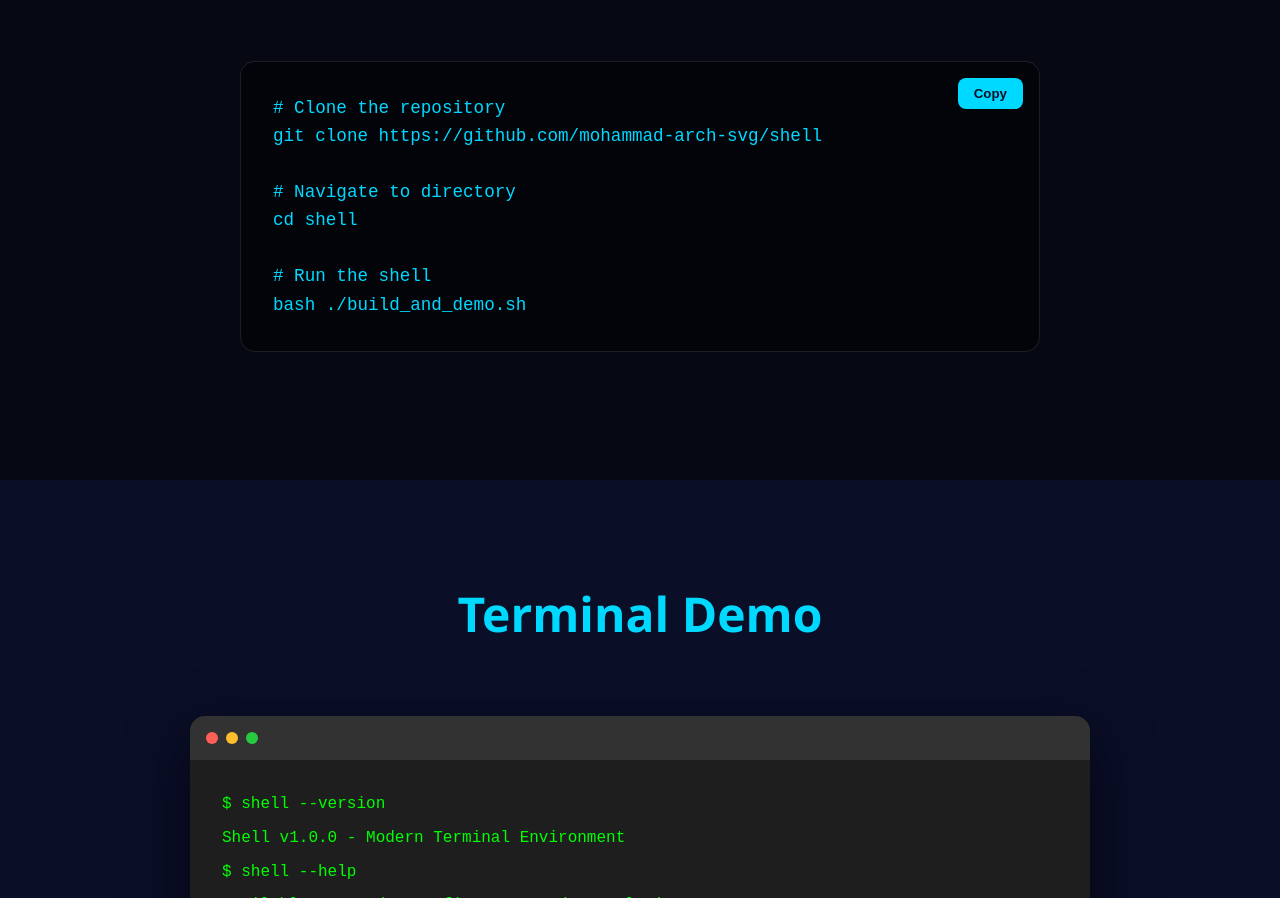
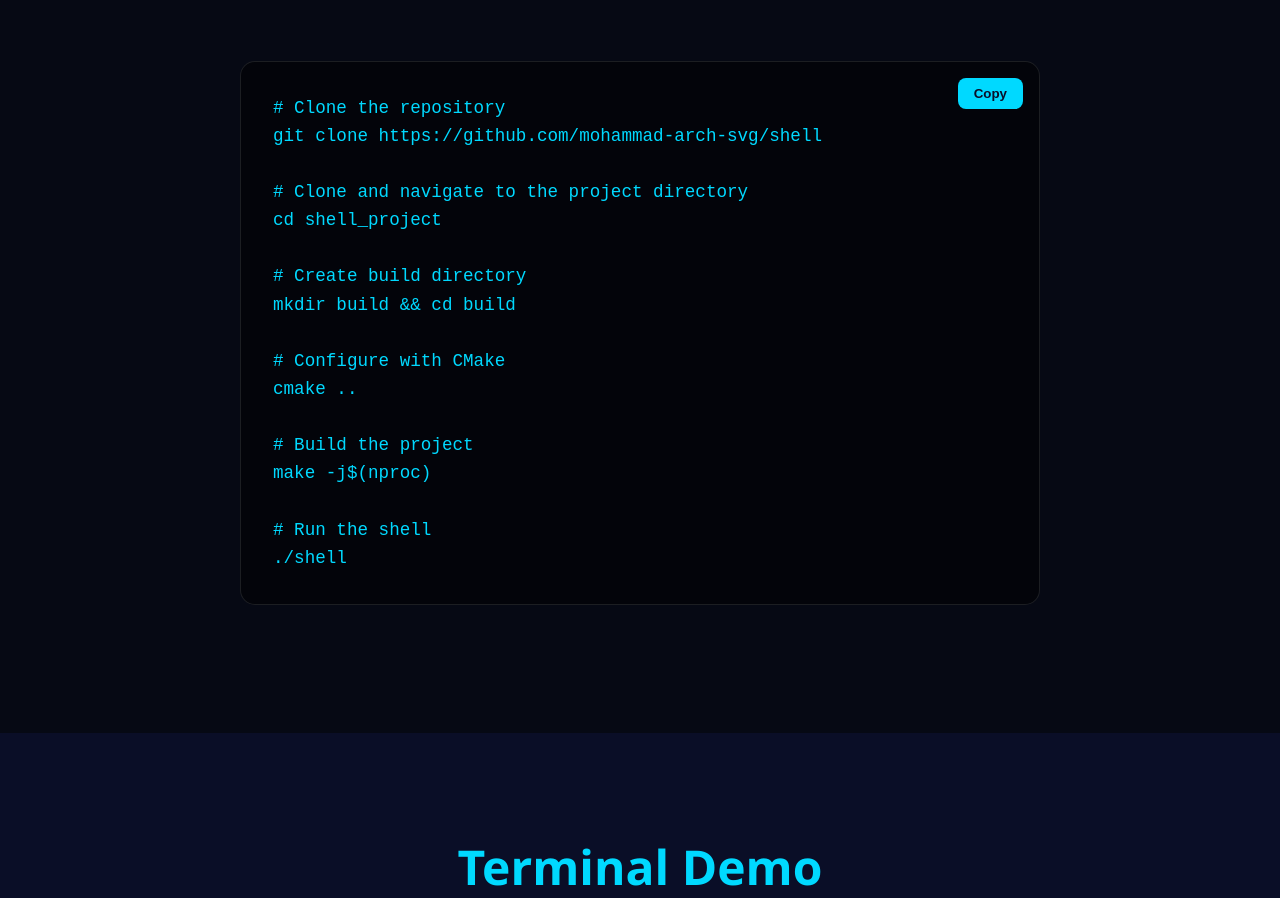
Before and after one commit to mohammad-arch-svg/shell, a plain HTML site: page index.html in a window 1280 px wide. Shown: the part 1953-2851 px from the top of the page. Drawn offline with Linux system fonts and the light colour scheme.

Commit message:
Add files via upload

```diff
--- a/index.html
+++ b/index.html
@@ -418,11 +418,20 @@
             <pre><code id="install-code"># Clone the repository
 git clone https://github.com/mohammad-arch-svg/shell
 
-# Navigate to directory
-cd shell
+# Clone and navigate to the project directory
+cd shell_project
+
+# Create build directory
+mkdir build && cd build
+
+# Configure with CMake
+cmake ..
+
+# Build the project
+make -j$(nproc)
 
 # Run the shell
-bash ./build_and_demo.sh
+./shell
 </code></pre>
         </div>
     </section>
```
